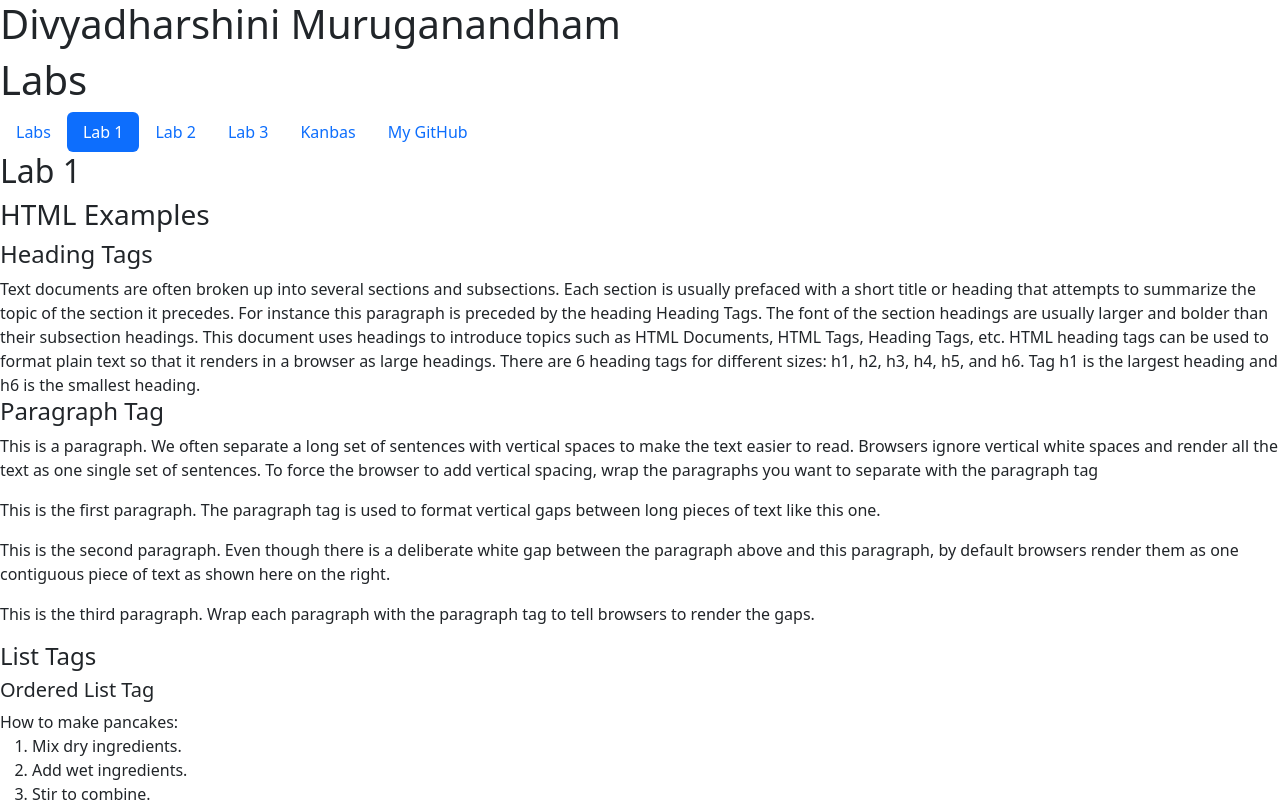
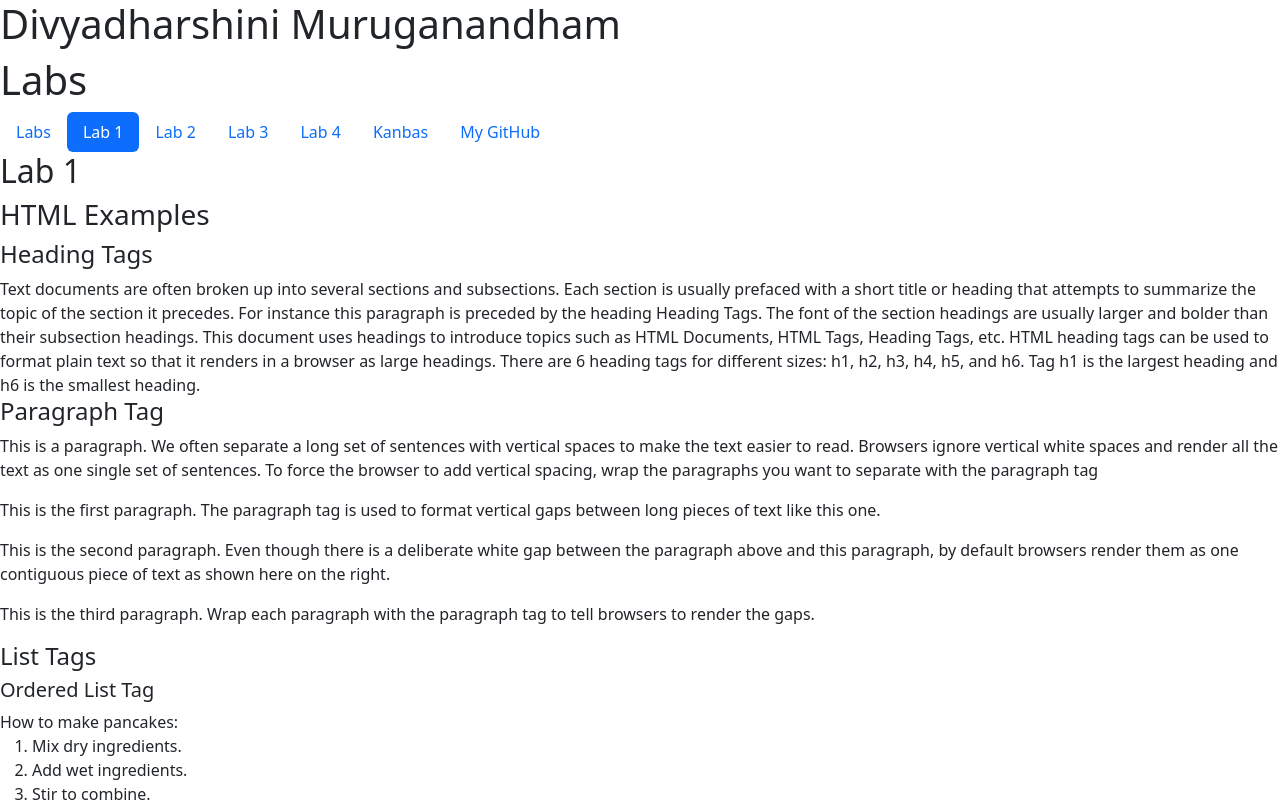
Before and after one commit to Divyadharsh/kanbas-react-web-application, a React (Create React App) app: page /Kanbas#/Labs/Lab1 in a window 1280 px wide. Shown: the top 802 px of the page. Built offline with nearby package versions, Linux system fonts and the light colour scheme.

Commit message:
lab toc and index file

```diff
--- a/src/Labs/TOC.tsx
+++ b/src/Labs/TOC.tsx
@@ -27,6 +27,12 @@
           </a>
       </li>
       <li className="nav-item">
+        <a id="wd-a4" href="#/Labs/Lab4"
+          className={`nav-link ${pathname.includes("Lab4") ? "active" : ""}`}>
+          Lab 4
+        </a>
+      </li>
+      <li className="nav-item">
         <a id="wd-k" href="#/Kanbas" className="nav-link">
           Kanbas
         </a>
--- a/src/Labs/index.tsx
+++ b/src/Labs/index.tsx
@@ -17,7 +17,7 @@
         <Route path="/" element={<Navigate to="Lab1" />} />
         <Route path="/Lab1" element={<Lab1 />} />
         <Route path="/Lab2" element={<Lab2 />} />
-        <Route path="/Lab3" element={<Lab3 />} />
+        <Route path="Lab3/*" element={<Lab3 />} />
         <Route path="/Lab4" element={<Lab4 />} />
       </Routes>
       <a href="https://github.com/Divyadharsh/kanbas-react-web-application" id="wd-github">
```
